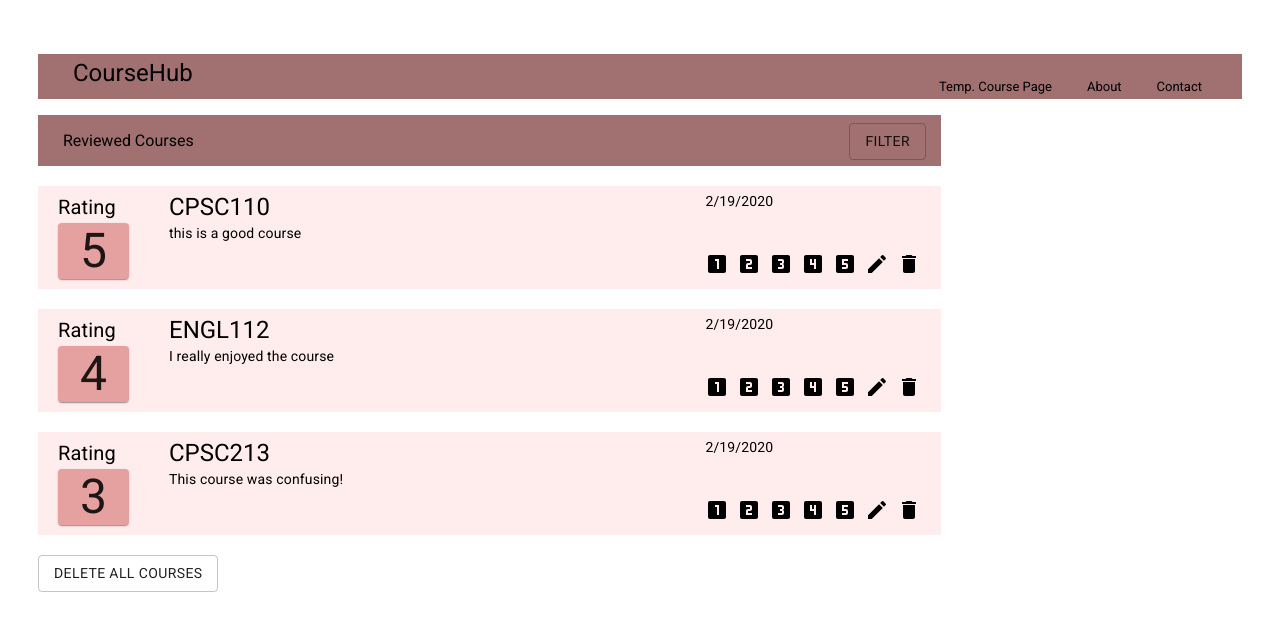
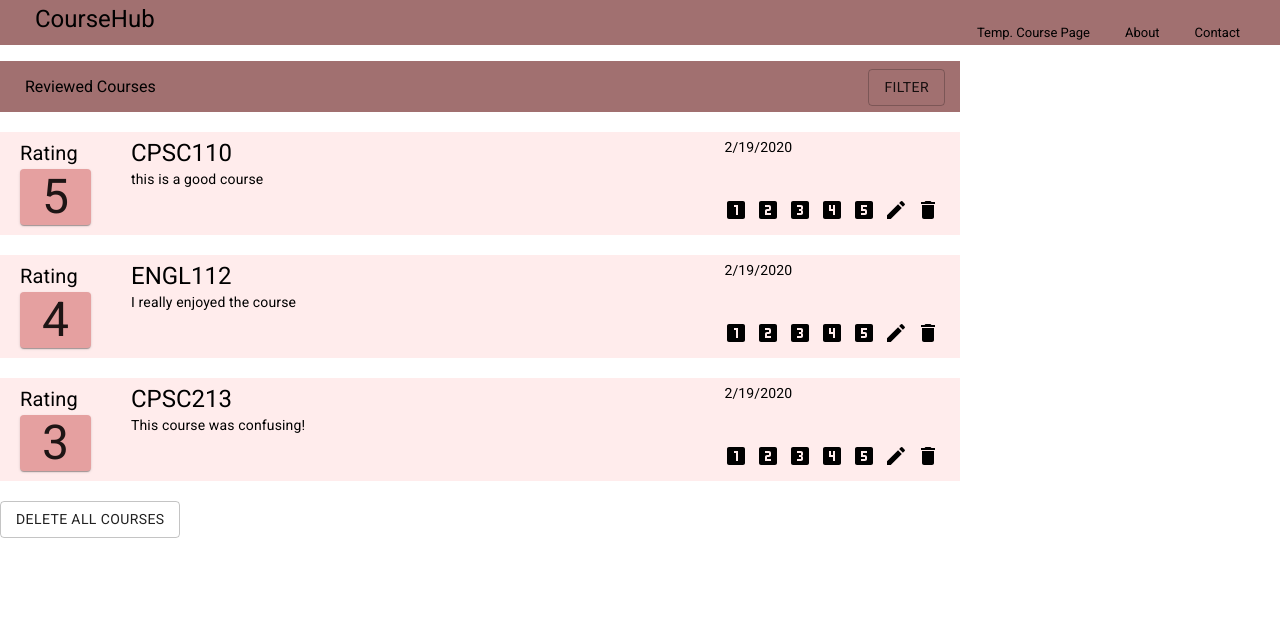
Before and after one commit to aaronNgu/CourseHub, a React (Create React App) app: page /homepage in a window 1280 px wide. Shown: the top 630 px of the page. Built offline with nearby package versions, Linux system fonts and the light colour scheme.

Commit message:
fix whitespace around page

```diff
--- a/src/components/Header/Header.css
+++ b/src/components/Header/Header.css
@@ -6,6 +6,7 @@
     padding-left: 25px;
     text-align: left;
     text-decoration: none;
+    margin-top: 0px;
 }
 
 .link {
--- a/src/index.css
+++ b/src/index.css
@@ -1,4 +1,5 @@
 body {
   font-family: 'Roboto';
-  padding: 30px;
+  padding: 0px;
+  margin: 0px;
 }
```
